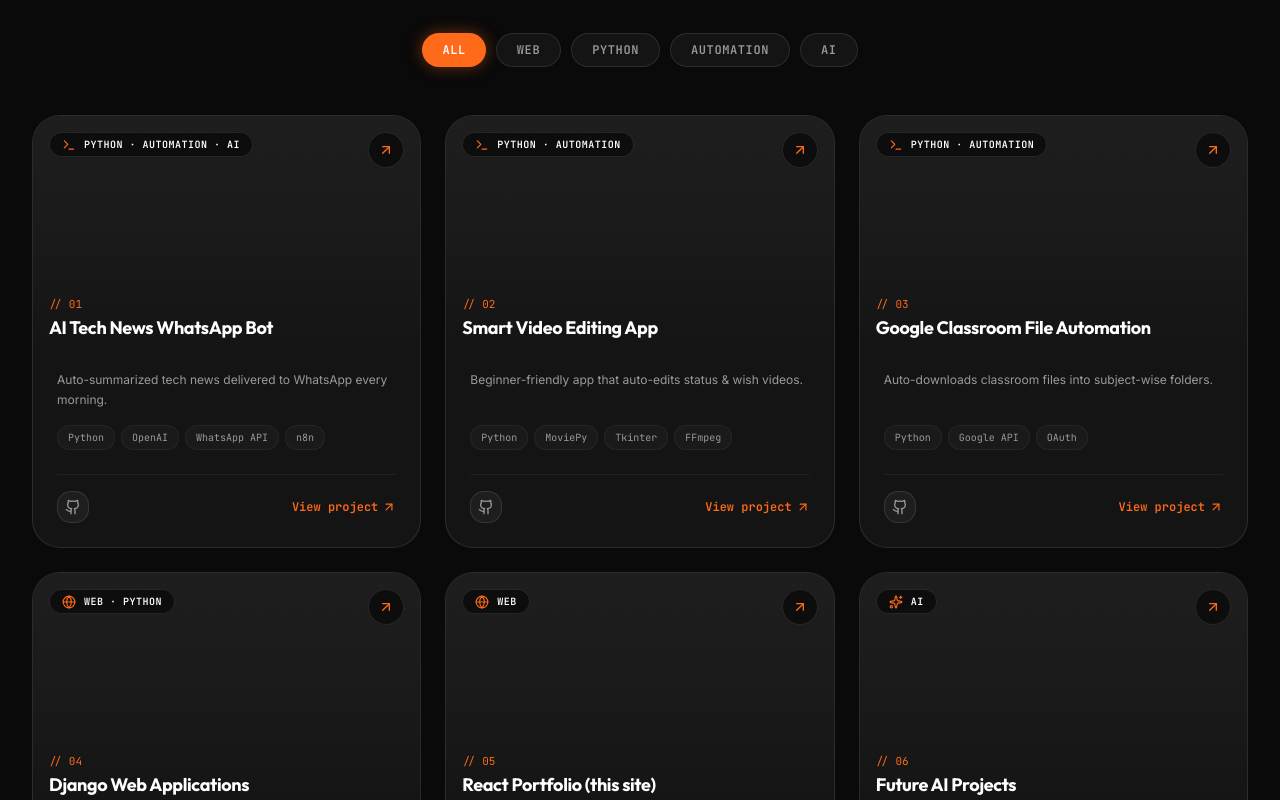
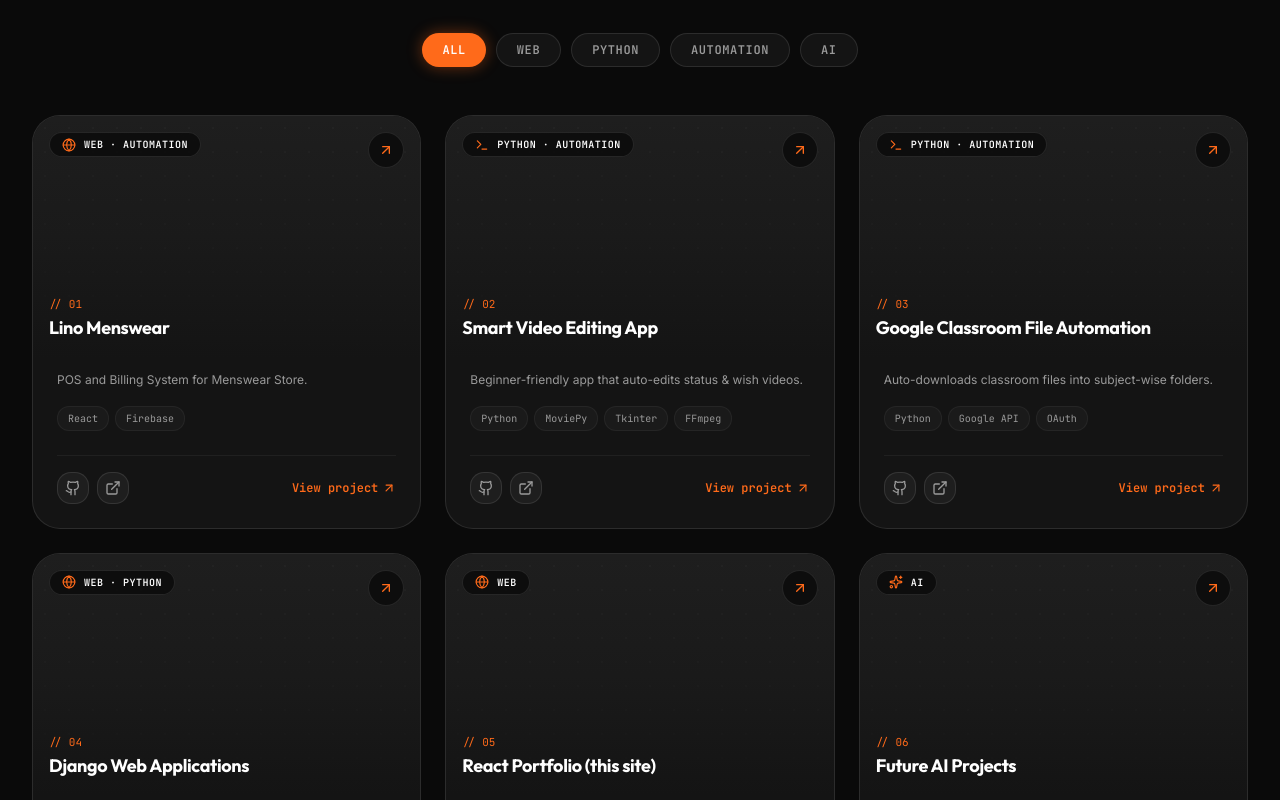
Before and after one commit to Belginlino/portfolio, a React (Vite) app: page / in a window 1280 px wide. Shown: the part 4300-5100 px from the top of the page. Built offline with nearby package versions, Linux system fonts and the light colour scheme.

Commit message:
feat: implement interactive project showcase section with category filtering and detail modal

```diff
--- a/src/components/sections/Projects.tsx
+++ b/src/components/sections/Projects.tsx
@@ -133,13 +133,13 @@
                           <Github className="h-4 w-4" />
                         </a>
                       )}
-                      {project.demo && (
+                      {(project.demo || project.github) && (
                         <a
-                          href={project.demo}
+                          href={project.demo || project.github}
                           target="_blank"
                           rel="noopener noreferrer"
                           className="flex h-8 w-8 items-center justify-center rounded-lg border border-white/10 bg-[#1e1e1e] text-[#9A9A9A] transition-colors hover:border-[#FF6A1A]/40 hover:text-white"
-                          aria-label="Live Demo"
+                          aria-label="Open Project"
                         >
                           <ExternalLink className="h-4 w-4" />
                         </a>
@@ -226,25 +226,25 @@
                 ))}
               </div>
 
-              <div className="mt-8 flex items-center gap-3 border-t border-white/10 pt-6">
+              <div className="mt-8 flex flex-wrap items-center gap-3 border-t border-white/10 pt-6">
                 {active.github && (
                   <a
                     href={active.github}
                     target="_blank"
                     rel="noopener noreferrer"
-                    className="inline-flex items-center gap-2 rounded-xl border border-white/10 bg-[#1e1e1e] px-5 py-2.5 text-xs font-semibold uppercase tracking-wider text-white transition-colors hover:border-[#FF6A1A]/50"
+                    className="inline-flex items-center gap-2 rounded-xl border border-white/10 bg-[#1e1e1e] px-5 py-2.5 text-xs font-semibold uppercase tracking-wider text-white transition-colors hover:border-[#FF6A1A]/50 hover:bg-[#252525]"
                   >
                     <Github className="h-4 w-4" /> View Code
                   </a>
                 )}
-                {active.demo && (
+                {(active.demo || active.github) && (
                   <a
-                    href={active.demo}
+                    href={active.demo || active.github}
                     target="_blank"
                     rel="noopener noreferrer"
-                    className="inline-flex items-center gap-2 rounded-xl bg-[#FF6A1A] px-5 py-2.5 text-xs font-semibold uppercase tracking-wider text-white shadow-[0_0_15px_rgba(255,106,26,0.4)]"
+                    className="inline-flex items-center gap-2 rounded-xl bg-[#FF6A1A] px-5 py-2.5 text-xs font-semibold uppercase tracking-wider text-white shadow-[0_0_15px_rgba(255,106,26,0.4)] transition-all hover:bg-[#FF7B2E] hover:scale-[1.02]"
                   >
-                    <ExternalLink className="h-4 w-4" /> Live Demo
+                    <ExternalLink className="h-4 w-4" /> Open Project
                   </a>
                 )}
               </div>
--- a/src/data/portfolio.ts
+++ b/src/data/portfolio.ts
@@ -89,18 +89,19 @@
 
 export const projects: Project[] = [
   {
-    id: "ai-news-bot",
-    title: "AI Tech News WhatsApp Bot",
-    short: "Auto-summarized tech news delivered to WhatsApp every morning.",
+    id: "Lino_Menswear",
+    title: "Lino Menswear",
+    short: "POS and Billing System for Menswear Store.",
     description:
-      "A Python bot that scrapes the latest tech news, summarizes it using AI, and sends a clean digest directly to WhatsApp on a schedule.",
-    tech: ["Python", "OpenAI", "WhatsApp API", "n8n"],
-    categories: ["Python", "Automation", "AI"],
-    github: "https://github.com/belginlino",
+      "A professional billing and inventory management system for Lino Menswear, designed to streamline sales, track inventory, and manage customer data efficiently.",
+    tech: ["React", "Firebase"],
+    categories: ["Web", "Automation"],
+    github: "https://github.com/Belginlino/billing-software",
+    demo: "https://billing-software.pages.dev/login",
     highlights: [
-      "Daily automated delivery via cron",
-      "AI-powered summarization",
-      "WhatsApp Cloud API integration",
+      "Real-time billing & invoice generation",
+      "Inventory & stock management",
+      "Customer data & sales analytics",
     ],
   },
   {
```
